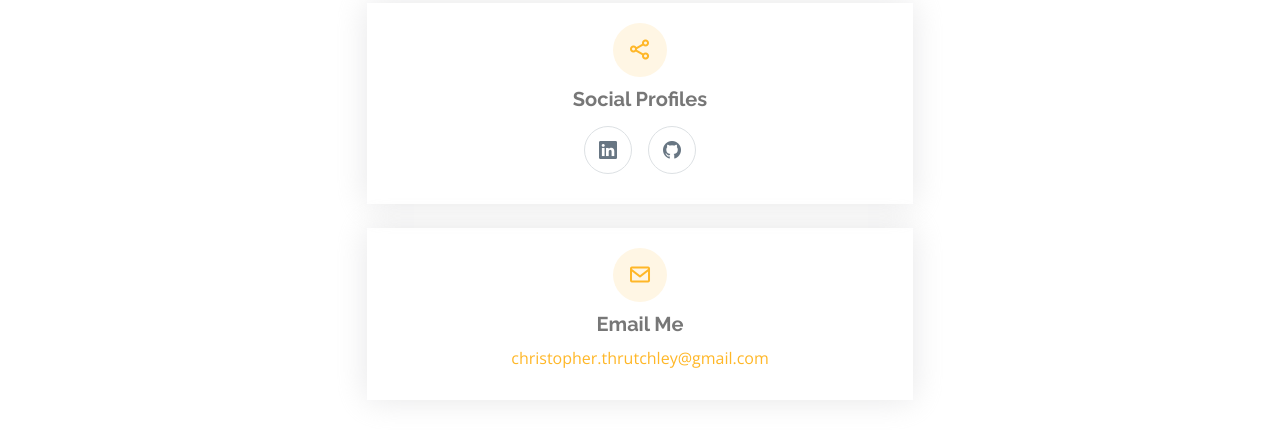
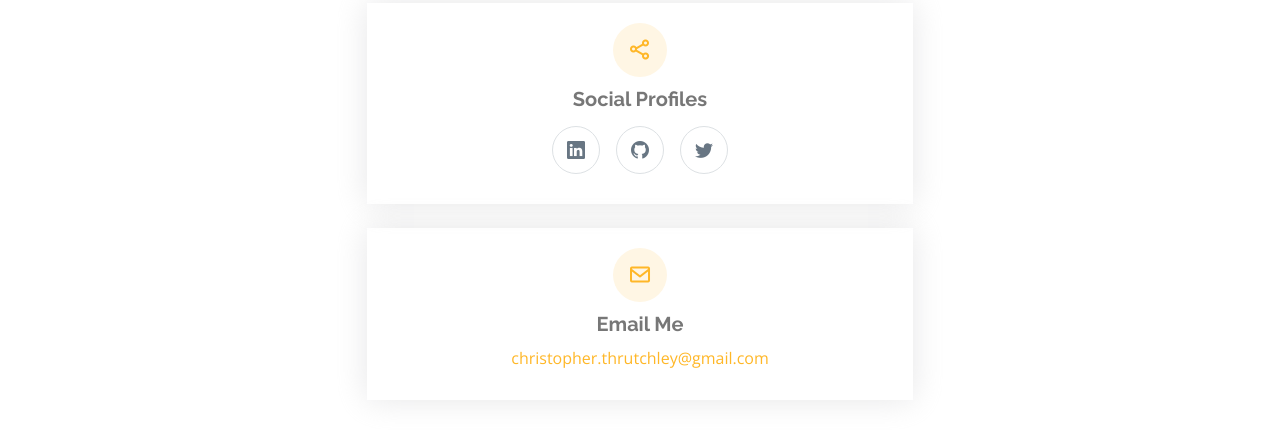
Before and after one commit to bordedelcielo/my-portfolio-site, a plain HTML site: page index.html in a window 1280 px wide. Shown: the part 4277-4715 px from the top of the page. Drawn offline with nearby package versions, Linux system fonts and the light colour scheme.

Commit message:
added twitter profile

```diff
--- a/index.html
+++ b/index.html
@@ -444,13 +444,13 @@
                   <i class="bx bx-share-alt"></i>
                   <h3>Social Profiles</h3>
                   <div class="social-links">
-                    <!-- <a href="#" class="twitter"><i class="bi bi-twitter"></i></a> -->
                     <!-- <a href="#" class="facebook"><i class="bi bi-facebook"></i></a> -->
                     <!-- <a href="#" class="instagram"><i class="bi bi-instagram"></i></a> -->
                     <!-- <a href="#" class="google-plus"><i class="bi bi-skype"></i></a> -->
                     <a href="https://www.linkedin.com/in/christopher-thrutchley/" class="linkedin"><i
                         class="bi bi-linkedin"></i></a>
                     <a href="https://www.github.com/bordedelcielo" class="github"><i class="bi bi-github"></i></a>
+                    <a href="https://twitter.com/ctjrcodes" class="twitter"><i class="bi bi-twitter"></i></a>
                   </div>
                 </div>
               </div>
```
